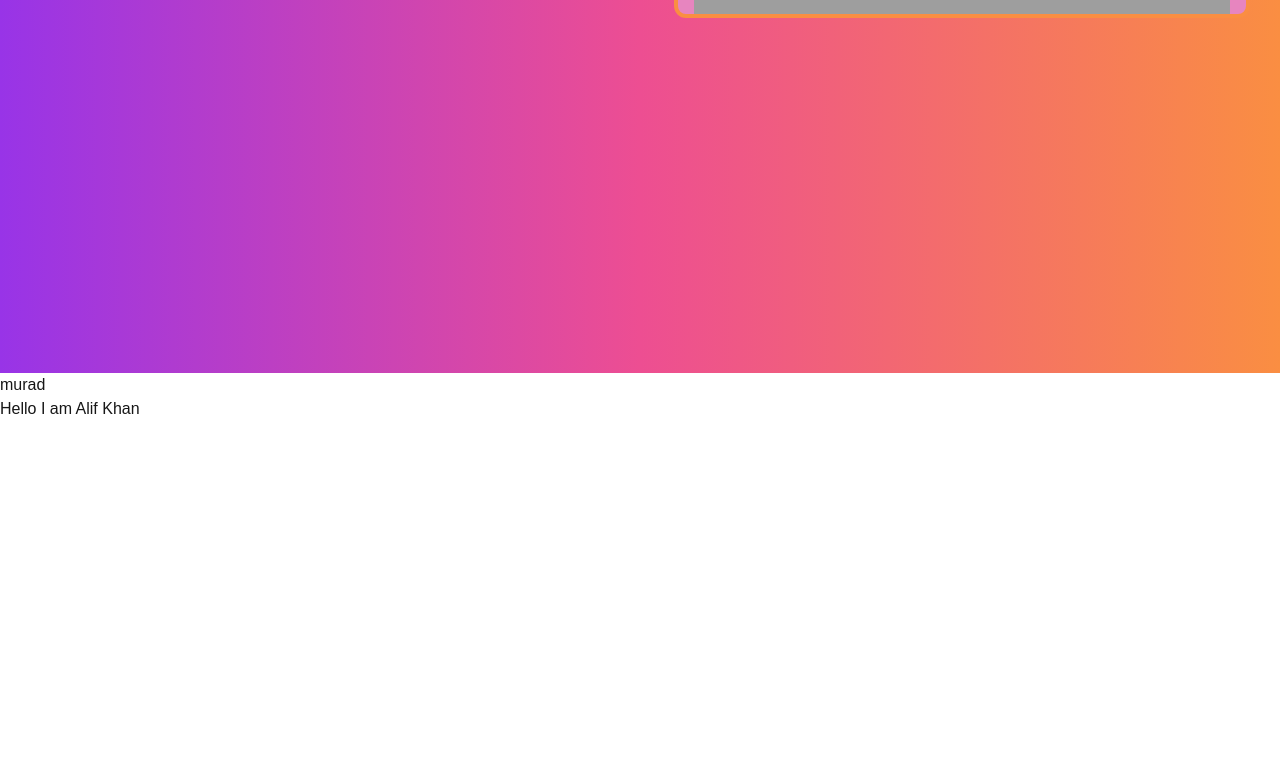
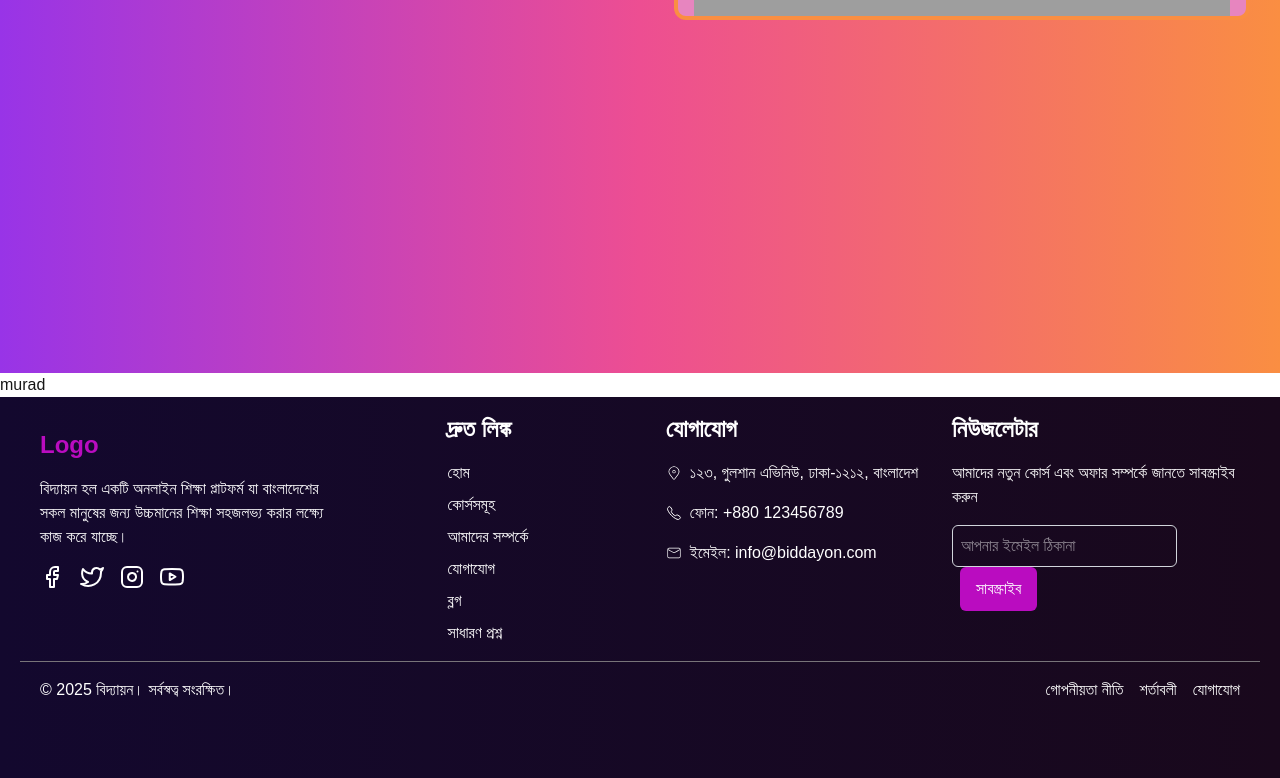
Before and after one commit to MD-Ishan-Rana-MIR/Biddayon-Frontend, a Next.js app: page / in a window 1280 px wide. Shown: the part 498-1276 px from the top of the page. Before the commit the page ends 919 px from the top, so only its background shows below. Built offline with nearby package versions, Linux system fonts and the light colour scheme; grey boxes are pictures that could not be loaded.

Commit message:
footer first step complit

```diff
--- a/src/app/components/footer/Footer.tsx
+++ b/src/app/components/footer/Footer.tsx
@@ -1,15 +1,81 @@
-import React from 'react'
+import React from 'react';
+import { CiLocationOn, CiMail } from 'react-icons/ci';
+import { FaFacebook, FaInstagram, FaLocationArrow, FaTwitter, FaYoutube } from 'react-icons/fa';
+import { FiFacebook, FiInstagram, FiTwitter, FiYoutube } from 'react-icons/fi';
+import { IoCallOutline } from 'react-icons/io5';
 
 const Footer = () => {
   return (
     <div>
-      <header>
-        <title>Thsi is Footer</title>
-      </header>
-      <h1>Hello I am Alif Khan</h1>
+      <div className='bg-gradient-to-r from-[#13082E] to-[#19081C] text-white py-4'>
+        <div className="grid mx-10 grid-cols-1 sm:grid-cols-2 md:grid-cols-3 lg:grid-cols-4  gap-4 text-center">
+          <div className='text-left mx-auto'>
+            <h1 className='text-2xl font-bold my-4 text-[#ba0cc0]'>Logo</h1>
+            <p>
+              বিদ্যায়ন হল একটি অনলাইন শিক্ষা প্লাটফর্ম যা বাংলাদেশের সকল মানুষের জন্য উচ্চমানের শিক্ষা সহজলভ্য করার লক্ষ্যে কাজ করে যাচ্ছে।
+            </p>
+            <div className='flex  gap-4 mt-4'>
+              <FiFacebook className='text-2xl hover:text-[#c67cc9] cursor-pointer' />
+              <FiTwitter className='text-2xl hover:text-[#c67cc9] cursor-pointer' />
+              <FiInstagram className='text-2xl hover:text-[#c67cc9] cursor-pointer' />
+              <FiYoutube className='text-2xl hover:text-[#c67cc9] cursor-pointer' />
+            </div>
+          </div>
+          <div className='text-left m-auto'>
+            <h1 className='text-2xl font-bold '>দ্রুত লিঙ্ক</h1>
+            <div className='flex flex-col gap-2 mt-4 '>
+              <a href="/"><h1 className='hover:text-[#c67cc9] cursor-pointer'>হোম</h1></a>
+              <a href="#"><h1 className='hover:text-[#c67cc9] cursor-pointer'>কোর্সসমূহ</h1></a>
+              <a href="#"><h1 className='hover:text-[#c67cc9] cursor-pointer'>আমাদের সম্পর্কে</h1></a>
+              <a href="#"><h1 className='hover:text-[#c67cc9] cursor-pointer'>যোগাযোগ</h1></a>
+              <a href="#"><h1 className='hover:text-[#c67cc9] cursor-pointer'>ব্লগ</h1></a>
+              <a href="#"><h1 className='hover:text-[#c67cc9] cursor-pointer'>সাধারণ প্রশ্ন</h1></a>
+            </div>
+          </div>
+          <div className='text-left mx-auto'>
+            <h1 className='text-2xl font-bold '>যোগাযোগ</h1>
+           <div>
+            <div className='flex items-center mt-4'>
+              <CiLocationOn className='inline-block  mr-2' />
+              <p>১২৩, গুলশান এভিনিউ, ঢাকা-১২১২, বাংলাদেশ</p>
+            </div>
+            <div className='flex items-center mt-4'>
+              <IoCallOutline className='inline-block  mr-2' />
+              <p>ফোন: +880 123456789</p>
+            </div>
+            <div className='flex items-center mt-4'>
+              <CiMail className='inline-block  mr-2' />
+              <p>ইমেইল: info@biddayon.com</p>
+            </div>
+           </div>
+          </div>
+          <div className='text-left mx-auto'>
 
+            <h1 className='text-2xl font-bold '>নিউজলেটার</h1>
+            <p className='my-4'>
+              আমাদের নতুন কোর্স এবং অফার সম্পর্কে জানতে সাবস্ক্রাইব করুন
+            </p>
+
+            <div>
+              <input type="email" placeholder="আপনার ইমেইল ঠিকানা" className='border border-gray-300 p-2 rounded-md' />
+
+              <button className='bg-[#ba0cc0] text-white px-4 py-2.5 rounded-md ml-2'>সাবস্ক্রাইব</button>
+            </div>
+
+          </div>
+        </div>
+        <div className='border-t border-[#787479] my-4 mx-5'></div>
+        <div className=' flex mx-10 justify-between mb-15'>
+          <p>© 2025 বিদ্যায়ন। সর্বস্বত্ব সংরক্ষিত।</p>
+          <div className='flex gap-4 '>
+            <a href="">গোপনীয়তা নীতি</a>
+            <a href="">শর্তাবলী</a>
+            <a href="">যোগাযোগ</a>
+          </div>
+        </div>
+      </div>
     </div>
-  )
-}
+  );
+};
 
-export default Footer
+export default Footer;
```
Also changed, not shown: package.json (+6 -2 lines), 2 other files (tests, documents, lock files or other folders).
